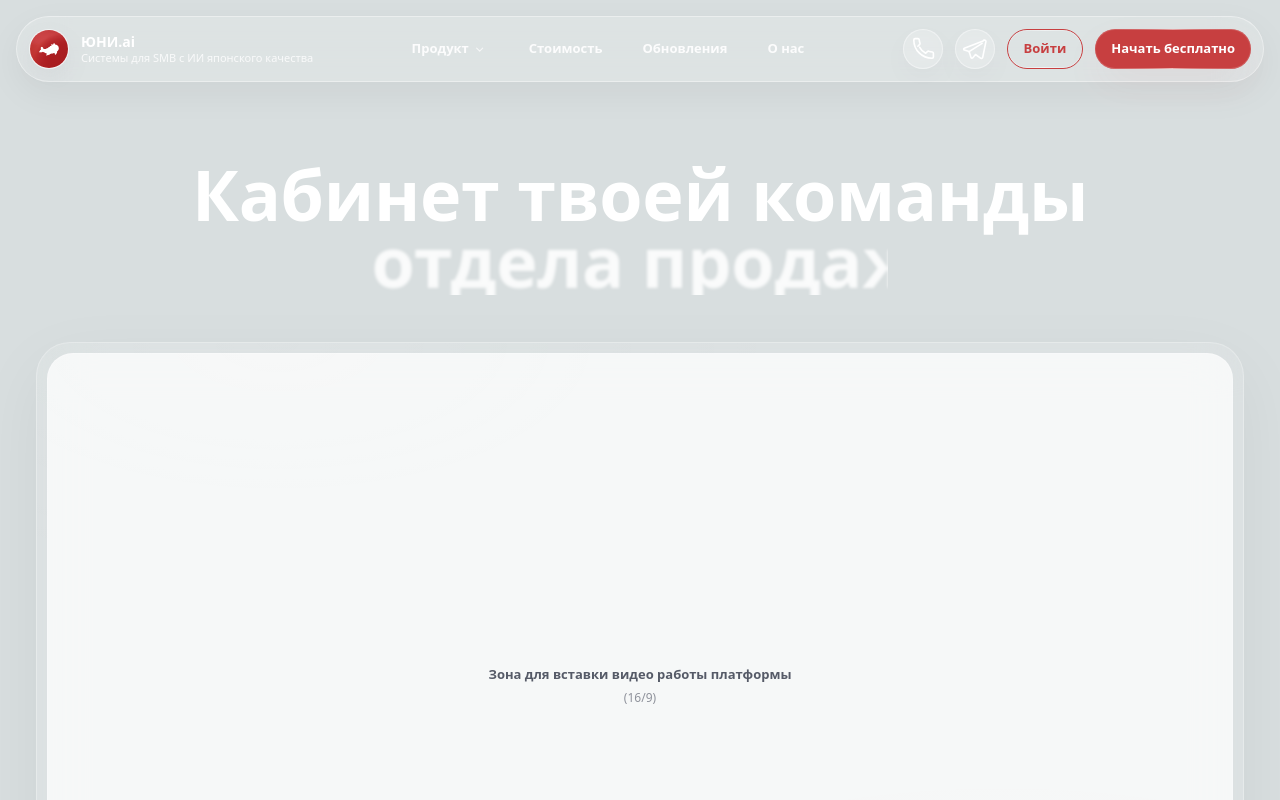
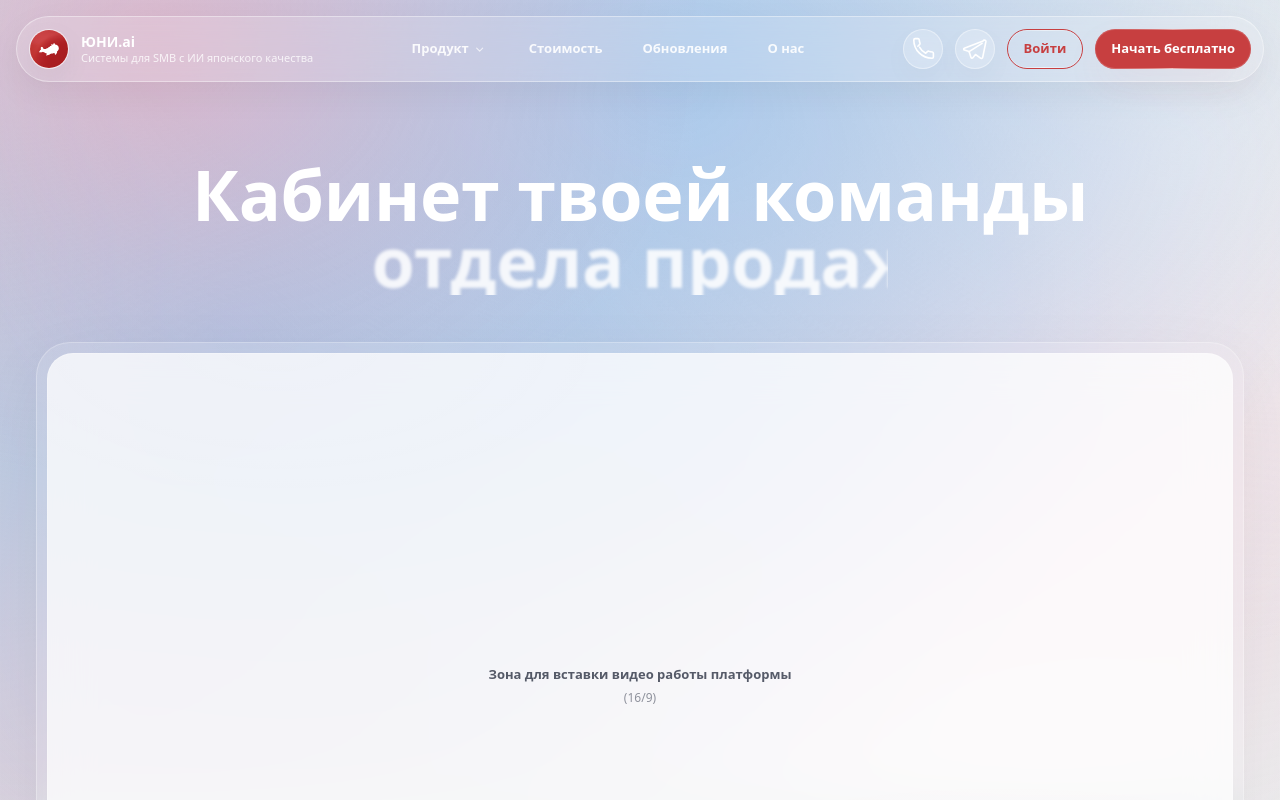
Before and after one commit to uniconsulting/uni.com, a Next.js app: page / in a window 1280 px wide. Shown: the top 800 px of the page. Built offline with nearby package versions, Linux system fonts and the light colour scheme.

Commit message:
Update globals.css

```diff
--- a/src/styles/globals.css
+++ b/src/styles/globals.css
@@ -19,6 +19,10 @@ body {
 
 /* слой общих градиентов на всю страницу */
 .page-gradients {
+  position: fixed;
+  inset: 0;
+  z-index: -10;
+  pointer-events: none;
   background-size: 100% 1800px;
   background-repeat: repeat-y;
   background-position: center top;
```
